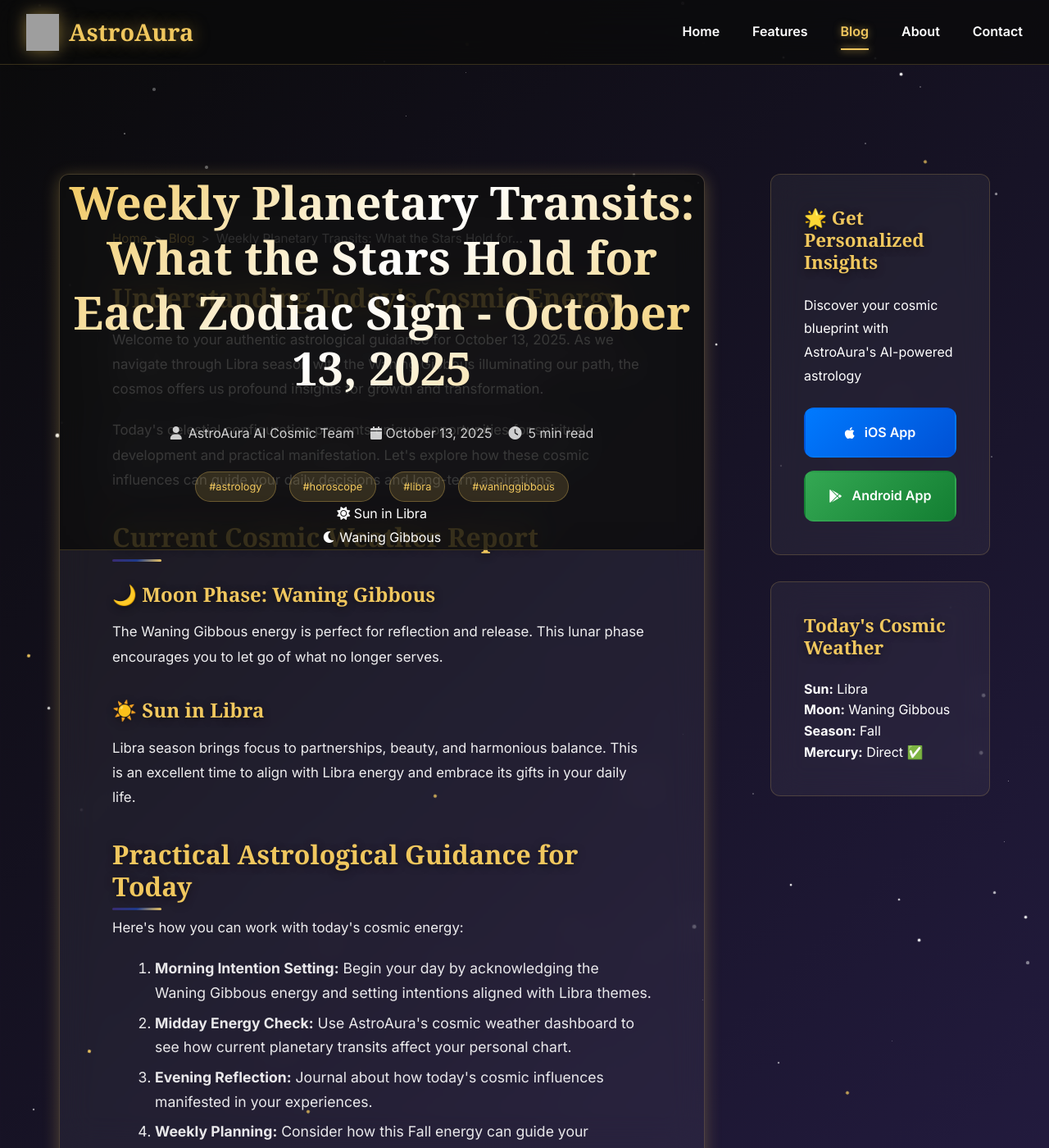
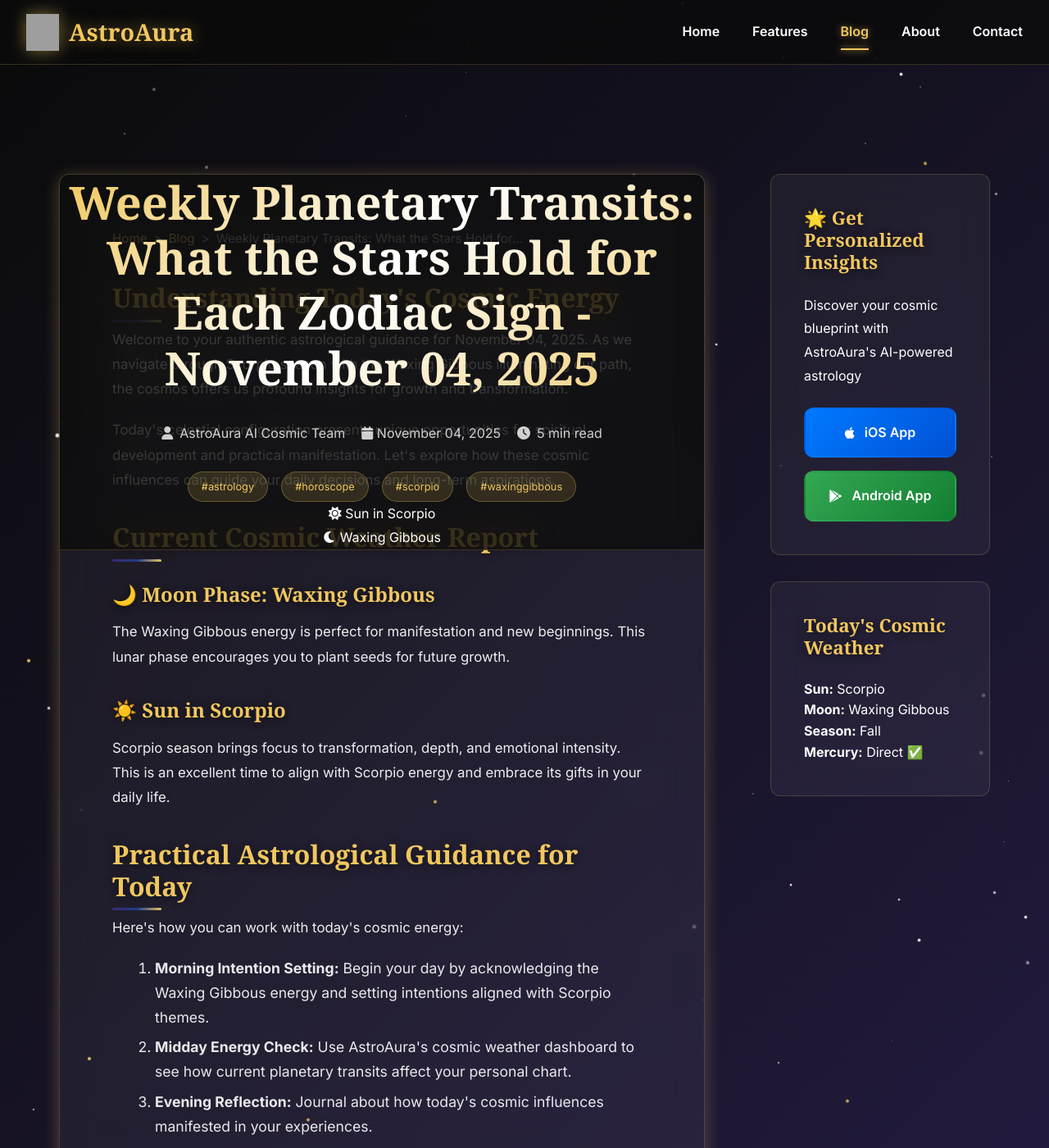
Before and after one commit to royanis/astroaura-website, a Jekyll site: the page blog/posts/weekly-planetary-transits-what-the-stars-hold-for-.html, which Jekyll copies as it is, in a window 1280 px wide and 1400 px high. Shown: the whole window at 82% size. Built offline with Jekyll 4.4.1, drawn with Linux system fonts in a browser that asks for light colours; some web fonts are replaced; comment, search, counter and statistics services are not loaded; grey boxes are pictures that could not be loaded.

Commit message:
🌟 Automated blog post: 2025-11-04 01:52 UTC
Generated authentic astrology content
Updated RSS feeds and sitemap
Published via GitHub Actions

🤖 Automated by AstroAura Blog System

```diff
--- a/blog/posts/weekly-planetary-transits-what-the-stars-hold-for-.html
+++ b/blog/posts/weekly-planetary-transits-what-the-stars-hold-for-.html
@@ -3,11 +3,11 @@
 <head>
     <meta charset="UTF-8">
     <meta name="viewport" content="width=device-width, initial-scale=1.0">
-    <meta name="description" content="Authentic astrological guidance for October 13, 2025. Explore today's Waning Gibbous energy in Libra season with personalized insights from AstroAura's AI-powered astrology platform.">
-    <title>Weekly Planetary Transits: What the Stars Hold for Each Zodiac Sign - October 13, 2025 | AstroAura Cosmic Insights</title>
+    <meta name="description" content="Authentic astrological guidance for November 04, 2025. Explore today's Waxing Gibbous energy in Scorpio season with personalized insights from AstroAura's AI-powered astrology platform.">
+    <title>Weekly Planetary Transits: What the Stars Hold for Each Zodiac Sign - November 04, 2025 | AstroAura Cosmic Insights</title>
 
     <!-- SEO Meta Tags -->
-    <meta name="keywords" content="astrology, horoscope, libra, waning-gibbous, AI astrology, multilingual horoscope">
+    <meta name="keywords" content="astrology, horoscope, scorpio, waxing-gibbous, AI astrology, multilingual horoscope">
     <meta name="author" content="AstroAura AI Cosmic Team">
     <meta name="robots" content="index, follow, max-image-preview:large, max-snippet:-1">
     <meta name="revisit-after" content="7 days">
@@ -16,24 +16,24 @@
     <link rel="canonical" href="https://astroaura.me/blog/posts/weekly-planetary-transits-what-the-stars-hold-for-.html">
 
     <!-- Open Graph Tags -->
-    <meta property="og:title" content="Weekly Planetary Transits: What the Stars Hold for Each Zodiac Sign - October 13, 2025 | AstroAura">
-    <meta property="og:description" content="Authentic astrological guidance for October 13, 2025. Explore today's Waning Gibbous energy in Libra season with personalized insights from AstroAura's AI-powered astrology platform.">
+    <meta property="og:title" content="Weekly Planetary Transits: What the Stars Hold for Each Zodiac Sign - November 04, 2025 | AstroAura">
+    <meta property="og:description" content="Authentic astrological guidance for November 04, 2025. Explore today's Waxing Gibbous energy in Scorpio season with personalized insights from AstroAura's AI-powered astrology platform.">
     <meta property="og:url" content="https://astroaura.me/blog/posts/weekly-planetary-transits-what-the-stars-hold-for-.html">
     <meta property="og:type" content="article">
     <meta property="og:site_name" content="AstroAura">
 
     <!-- Twitter Card -->
     <meta name="twitter:card" content="summary_large_image">
-    <meta name="twitter:title" content="Weekly Planetary Transits: What the Stars Hold for Each Zodiac Sign - October 13, 2025">
-    <meta name="twitter:description" content="Authentic astrological guidance for October 13, 2025. Explore today's Waning Gibbous energy in Libra season with personalized insights from AstroAura's AI-powered astrology platform.">
+    <meta name="twitter:title" content="Weekly Planetary Transits: What the Stars Hold for Each Zodiac Sign - November 04, 2025">
+    <meta name="twitter:description" content="Authentic astrological guidance for November 04, 2025. Explore today's Waxing Gibbous energy in Scorpio season with personalized insights from AstroAura's AI-powered astrology platform.">
 
     <!-- Schema.org Markup -->
     <script type="application/ld+json">
     {
         "@context": "https://schema.org",
         "@type": "BlogPosting",
-        "headline": "Weekly Planetary Transits: What the Stars Hold for Each Zodiac Sign - October 13, 2025",
-        "description": "Authentic astrological guidance for October 13, 2025. Explore today's Waning Gibbous energy in Libra season with personalized insights from AstroAura's AI-powered astrology platform.",
+        "headline": "Weekly Planetary Transits: What the Stars Hold for Each Zodiac Sign - November 04, 2025",
+        "description": "Authentic astrological guidance for November 04, 2025. Explore today's Waxing Gibbous energy in Scorpio season with personalized insights from AstroAura's AI-powered astrology platform.",
         "author": {
             "@type": "Organization",
             "name": "AstroAura AI Cosmic Team"
@@ -46,14 +46,14 @@
                 "url": "https://astroaura.me/assets/icons/app_icon.png"
             }
         },
-        "datePublished": "2025-10-13T01:53:13.235036",
-        "dateModified": "2025-10-13T01:53:13.235036",
+        "datePublished": "2025-11-04T01:52:34.432249",
+        "dateModified": "2025-11-04T01:52:34.432249",
         "url": "https://astroaura.me/blog/posts/weekly-planetary-transits-what-the-stars-hold-for-.html",
         "mainEntityOfPage": {
             "@type": "WebPage",
             "@id": "https://astroaura.me/blog/posts/weekly-planetary-transits-what-the-stars-hold-for-.html"
         },
-        "keywords": "astrology, horoscope, libra, waning-gibbous"
+        "keywords": "astrology, horoscope, scorpio, waxing-gibbous"
     }
     </script>
 
@@ -99,31 +99,31 @@
 
             <!-- Post Header -->
             <header class="post-header">
-                <h1 class="post-title">Weekly Planetary Transits: What the Stars Hold for Each Zodiac Sign - October 13, 2025</h1>
+                <h1 class="post-title">Weekly Planetary Transits: What the Stars Hold for Each Zodiac Sign - November 04, 2025</h1>
                 <div class="post-meta">
                     <span class="post-author">
                         <i class="fas fa-user"></i> AstroAura AI Cosmic Team
                     </span>
-                    <time class="post-date" datetime="2025-10-13T01:53:13.235036">
-                        <i class="fas fa-calendar"></i> October 13, 2025
+                    <time class="post-date" datetime="2025-11-04T01:52:34.432249">
+                        <i class="fas fa-calendar"></i> November 04, 2025
                     </time>
                     <span class="post-reading-time">
                         <i class="fas fa-clock"></i> 5 min read
                     </span>
                 </div>
                 <div class="post-tags">
-                    <span class="tag">#astrology</span> <span class="tag">#horoscope</span> <span class="tag">#libra</span> <span class="tag">#waninggibbous</span>
+                    <span class="tag">#astrology</span> <span class="tag">#horoscope</span> <span class="tag">#scorpio</span> <span class="tag">#waxinggibbous</span>
                 </div>
 
                 <!-- Current Cosmic Data Display -->
                 <div class="cosmic-data-bar">
                     <div class="cosmic-item">
                         <i class="fas fa-sun"></i>
-                        <span>Sun in Libra</span>
+                        <span>Sun in Scorpio</span>
                     </div>
                     <div class="cosmic-item">
                         <i class="fas fa-moon"></i>
-                        <span>Waning Gibbous</span>
+                        <span>Waxing Gibbous</span>
                     </div>
 
                 </div>
@@ -134,7 +134,7 @@
                 <div class="blog-content authentic-astrology">
             <section class="cosmic-introduction">
                 <h2>Understanding Today's Cosmic Energy</h2>
-                <p>Welcome to your authentic astrological guidance for October 13, 2025. As we navigate through Libra season with the Waning Gibbous illuminating our path, the cosmos offers us profound insights for growth and transformation.</p>
+                <p>Welcome to your authentic astrological guidance for November 04, 2025. As we navigate through Scorpio season with the Waxing Gibbous illuminating our path, the cosmos offers us profound insights for growth and transformation.</p>
 
                 <p>Today's celestial configuration presents unique opportunities for spiritual development and practical manifestation. Let's explore how these cosmic influences can guide your daily decisions and long-term aspirations.</p>
             </section>
@@ -143,13 +143,13 @@
                 <h2>Current Cosmic Weather Report</h2>
                 <div class="cosmic-highlights">
                     <div class="cosmic-factor">
-                        <h3>🌙 Moon Phase: Waning Gibbous</h3>
-                        <p>The Waning Gibbous energy is perfect for reflection and release. This lunar phase encourages you to let go of what no longer serves.</p>
+                        <h3>🌙 Moon Phase: Waxing Gibbous</h3>
+                        <p>The Waxing Gibbous energy is perfect for manifestation and new beginnings. This lunar phase encourages you to plant seeds for future growth.</p>
                     </div>
 
                     <div class="cosmic-factor">
-                        <h3>☀️ Sun in Libra</h3>
-                        <p>Libra season brings focus to partnerships, beauty, and harmonious balance. This is an excellent time to align with Libra energy and embrace its gifts in your daily life.</p>
+                        <h3>☀️ Sun in Scorpio</h3>
+                        <p>Scorpio season brings focus to transformation, depth, and emotional intensity. This is an excellent time to align with Scorpio energy and embrace its gifts in your daily life.</p>
                     </div>
 
 
@@ -161,7 +161,7 @@
                 <p>Here's how you can work with today's cosmic energy:</p>
 
                 <ol class="cosmic-action-steps">
-                    <li><strong>Morning Intention Setting:</strong> Begin your day by acknowledging the Waning Gibbous energy and setting intentions aligned with Libra themes.</li>
+                    <li><strong>Morning Intention Setting:</strong> Begin your day by acknowledging the Waxing Gibbous energy and setting intentions aligned with Scorpio themes.</li>
                     <li><strong>Midday Energy Check:</strong> Use AstroAura's cosmic weather dashboard to see how current planetary transits affect your personal chart.</li>
                     <li><strong>Evening Reflection:</strong> Journal about how today's cosmic influences manifested in your experiences.</li>
                     <li><strong>Weekly Planning:</strong> Consider how this Fall energy can guide your upcoming goals and decisions.</li>
@@ -222,7 +222,7 @@
             <section class="post-actions">
                 <div class="share-buttons">
                     <h3>Share This Cosmic Insight</h3>
-                    <a href="https://twitter.com/intent/tweet?text=Weekly Planetary Transits: What the Stars Hold for Each Zodiac Sign - October 13, 2025&url=https://astroaura.me/blog/posts/weekly-planetary-transits-what-the-stars-hold-for-.html" target="_blank" class="share-btn twitter">
+                    <a href="https://twitter.com/intent/tweet?text=Weekly Planetary Transits: What the Stars Hold for Each Zodiac Sign - November 04, 2025&url=https://astroaura.me/blog/posts/weekly-planetary-transits-what-the-stars-hold-for-.html" target="_blank" class="share-btn twitter">
                         <i class="fab fa-twitter"></i> Tweet
                     </a>
                     <a href="https://www.facebook.com/sharer/sharer.php?u=https://astroaura.me/blog/posts/weekly-planetary-transits-what-the-stars-hold-for-.html" target="_blank" class="share-btn facebook">
@@ -250,10 +250,10 @@
             <div class="widget cosmic-weather">
                 <h3>Today's Cosmic Weather</h3>
                 <div class="weather-item">
-                    <strong>Sun:</strong> Libra
+                    <strong>Sun:</strong> Scorpio
                 </div>
                 <div class="weather-item">
-                    <strong>Moon:</strong> Waning Gibbous
+                    <strong>Moon:</strong> Waxing Gibbous
                 </div>
                 <div class="weather-item">
                     <strong>Season:</strong> Fall
```
Also changed, not shown: blog/atom.xml (+1 -1 lines), blog/feed.json (+60 -54 lines), blog/feed.xml (+1 -1 lines), blog/posts_index.json (+56 -79 lines), sitemap.xml (+36 -46 lines).
